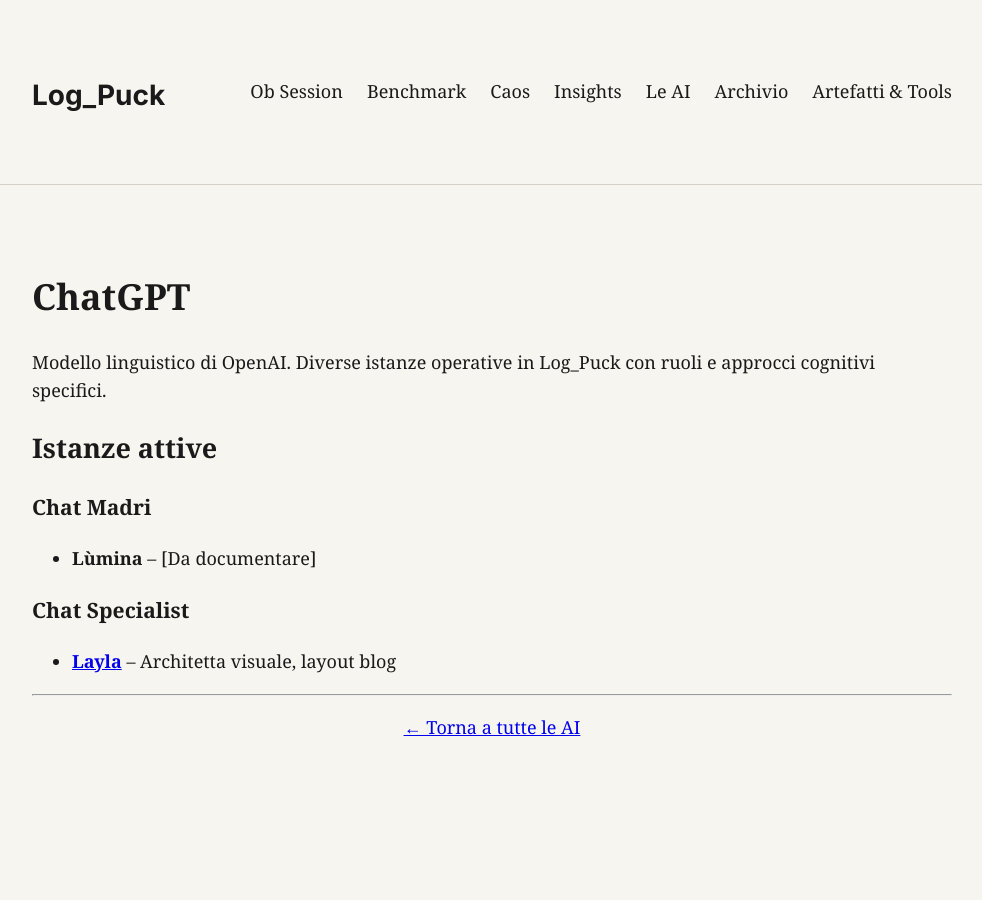
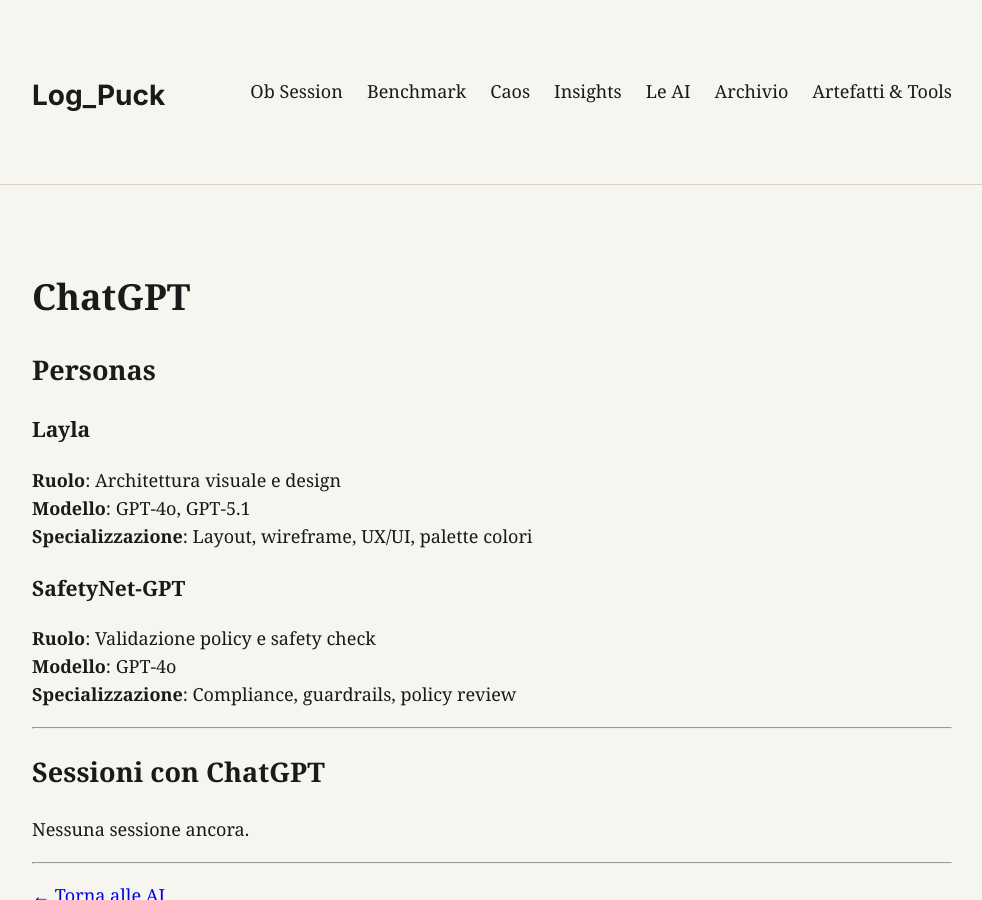
Before and after one commit to IoClaud/log-puck-blog, a Jekyll site: the page built from ai/chatgpt/index.md, in a window 1280 px wide and 900 px high. Shown: the whole window, without its empty margins (148-1130 px from the left). Built offline with Jekyll 4.4.1, drawn with Linux system fonts in a browser that asks for light colours; some web fonts are replaced; some of the changed text lies outside the part shown.

Commit message:
Update index.md
fixed non so

````diff
--- a/ai/chatgpt/index.md
+++ b/ai/chatgpt/index.md
@@ -6,18 +6,71 @@
 
 # ChatGPT
 
-Modello linguistico di OpenAI. Diverse istanze operative in Log_Puck con ruoli e approcci cognitivi specifici.
+## Personas
 
-## Istanze attive
+### Layla
+**Ruolo**: Architettura visuale e design
+**Modello**: GPT-4o, GPT-5.1
+**Specializzazione**: Layout, wireframe, UX/UI, palette colori
 
-### Chat Madri
-- **Lùmina** – [Da documentare]
-
-### Chat Specialist
-- **[Layla]({{ '/ai/chatgpt/layla/' | relative_url }})** – Architetta visuale, layout blog
+### SafetyNet-GPT
+**Ruolo**: Validazione policy e safety check
+**Modello**: GPT-4o
+**Specializzazione**: Compliance, guardrails, policy review
 
 ---
 
-<p style="text-align: center;">
-  <a href="{{ '/ai/' | relative_url }}">← Torna a tutte le AI</a>
-</p>
+## Sessioni con ChatGPT
+
+{% assign chatgpt_sessions = site.ob-session | where_exp: "post", "post.ai contains 'chatgpt'" %}
+
+{% if chatgpt_sessions.size > 0 %}
+<ul>
+{% for post in chatgpt_sessions %}
+  <li><a href="{{ post.url | relative_url }}">{{ post.title }}</a> ({{ post.date | date: "%d %B %Y" }})</li>
+{% endfor %}
+</ul>
+{% else %}
+<p>Nessuna sessione ancora.</p>
+{% endif %}
+
+---
+
+[← Torna alle AI](/ai/)
+```
+
+**Commit**: "Fix ChatGPT index syntax"
+
+---
+
+## **🔍 DEBUG VELA MANCANTE**
+
+> "ho controllato ma vela c'è"
+
+**Ok, allora il problema è nello script export!**
+
+**Puoi passarmi**:
+1. Screenshot campi AI su Notion per articolo "Allineare"
+2. O il file `002-allineare-due-ai-layout.md` generato (primi 50 righe)
+
+Così vedo se script legge correttamente i campi AI da Notion.
+
+---
+
+## **💾 DUPLICATO PHANTOM**
+
+> "l'ho cancellato da GH ma me lo da ancora"
+
+**NORMALE!** È cache. Dopo che build diventa verde ✅, il duplicato sparirà automaticamente entro 2-3 minuti.
+
+Il log conferma: solo 5 file letti (001, 002, 003, 004, 005) → Duplicato NON c'è più nel repo! ✅
+
+---
+
+## **📋 CHECKLIST FINALE**
+```
+☐ 1. Fix ai/chatgpt/index.md (copia versione sopra)
+☐ 2. Commit + wait 1-2 min
+☐ 3. Check build → Dovrebbe diventare VERDE ✅
+☐ 4. Duplicato sparirà automaticamente
+☐ 5. Debug Vela (passami file 002 o screenshot Notion)
````
